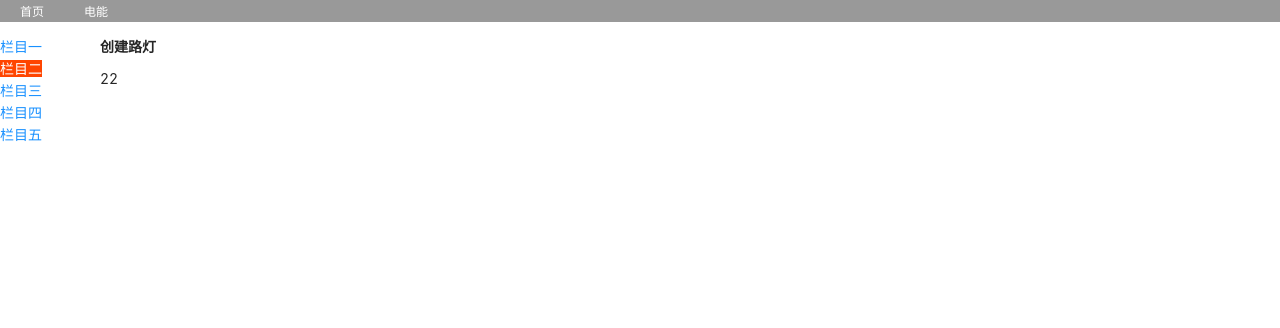
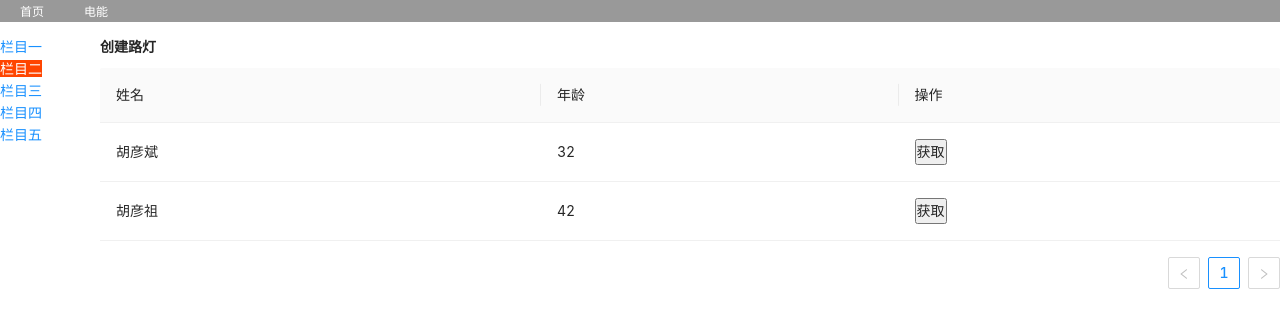
Before and after one commit to Zion0707/react-app, a React app: page /news/two in a window 1280 px wide. Shown: the top 328 px of the page. Built offline with nearby package versions, Linux system fonts and the light colour scheme.

Commit message:
antd 练习

```diff
--- a/src/views/News/Two.js
+++ b/src/views/News/Two.js
@@ -1,21 +1,64 @@
 import React, { Component } from 'react';
+
+import { Table } from 'antd';
+
 class Two extends Component{
     constructor(props){
         super(props);
         this.state={
-
+            list:[
+                {
+                  id: '1',
+                  name: '胡彦斌',
+                  age: 32,
+                  address: '西湖区湖底公园1号',
+                },
+                {
+                  id: '2',
+                  name: '胡彦祖',
+                  age: 42,
+                  address: '西湖区湖底公园1号',
+                },
+              ]
         }
     }
+
+
+
+    TestTool(item){
+        console.log(item);
+    }
+
     render(){
+        let state = this.state;
         return (
             <div className="page">
                 <strong>创建路灯</strong>
                 <br/>
 
                 <div className="mt10">
-                    22
+
+                    <Table rowKey="id" dataSource={state.list} columns={[
+                        {
+                            title:'姓名',
+                            dataIndex:'name',
+                            id:'name',
+                        },
+                        {
+                            title:'年龄',
+                            dataIndex:'age',
+                            id:'age'
+                        },
+                        {
+                            title:'操作',
+                            dataIndex:'tool',
+                            render:(text, item)=>{
+                                return <button onClick={this.TestTool.bind(this, item)}>获取</button>
+                            }
+                        }
+                    ]} />
+
                 </div>
-
             </div>
         )
     }
```
